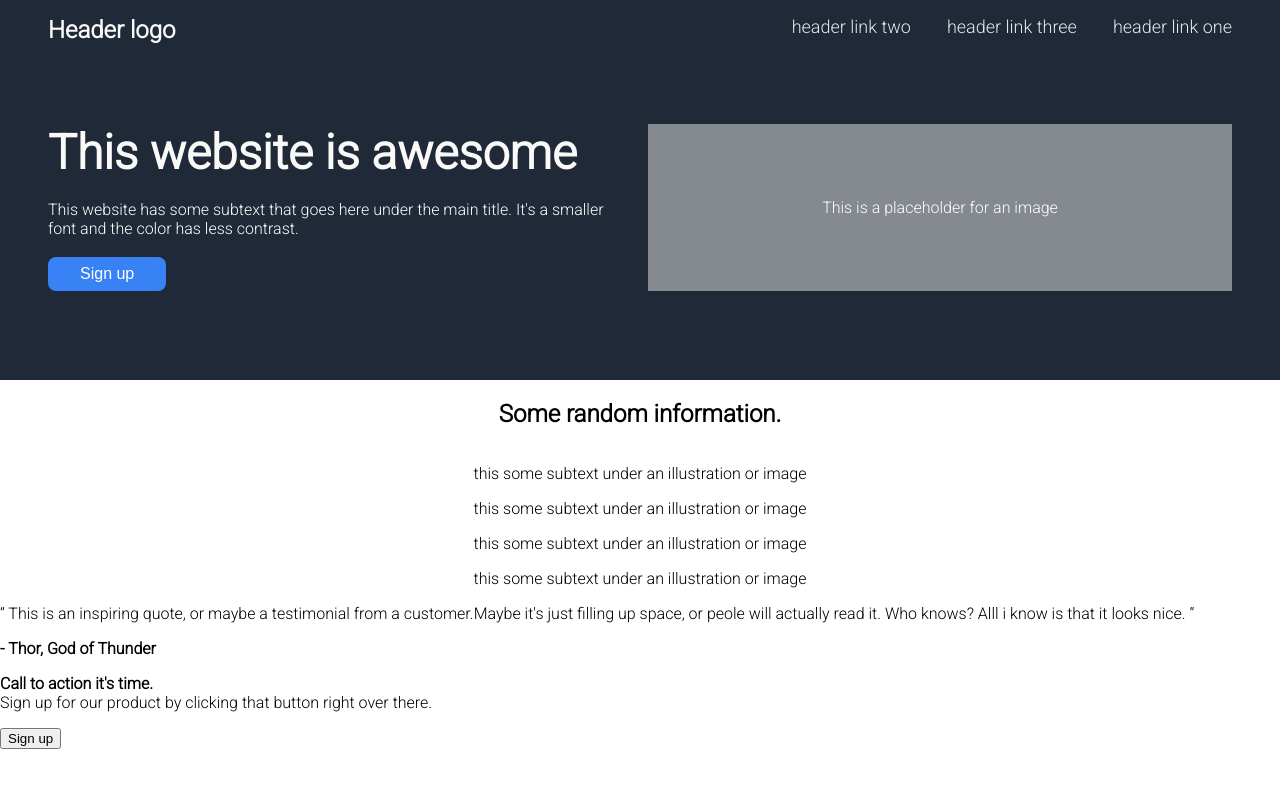
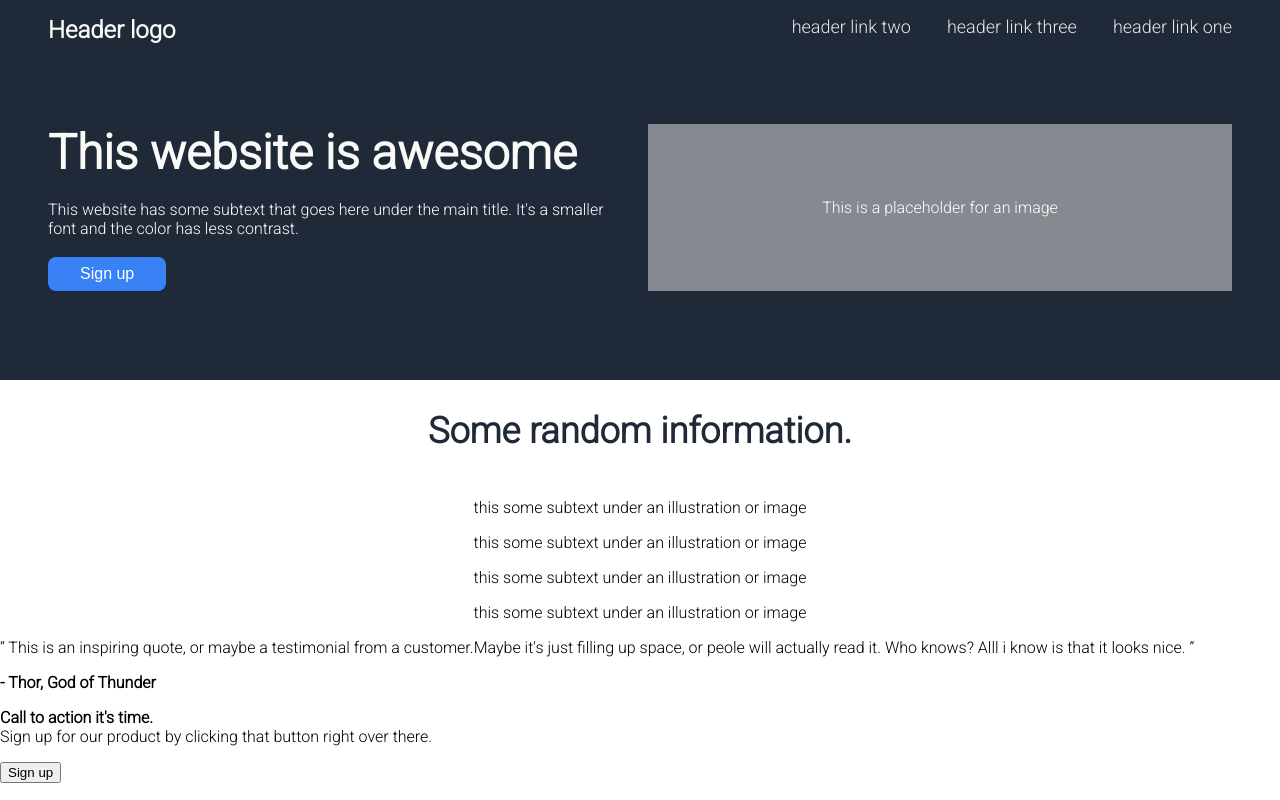
Before and after one commit to creative-nam/landing-page, a plain HTML site: page index.html in a window 1280 px wide. Drawn offline with Linux system fonts and the light colour scheme.

Commit message:
styled the #top-section information text

```diff
--- a/style.css
+++ b/style.css
@@ -86,3 +86,9 @@ header section {
     align-items: center;
     justify-content: center;
 }
+
+#top-section h1 {
+    font-size: 36px;
+    font-weight: extra-bold;
+    color: #1f2937;
+}
```
